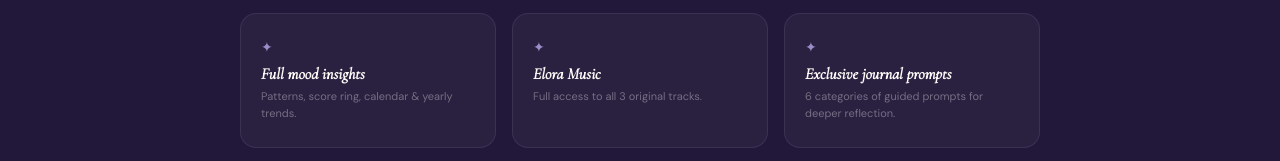
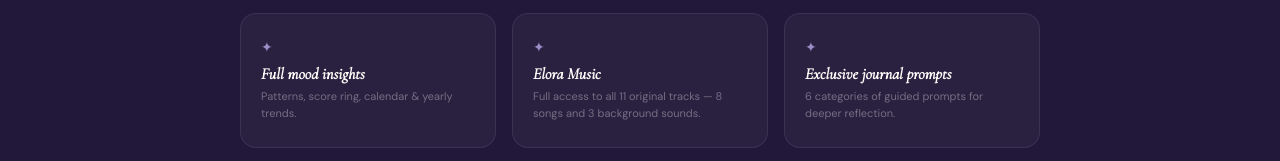
Before and after one commit to Elora-app/elora-app.com, a plain HTML site: page index.html in a window 1280 px wide. Shown: the part 5213-5374 px from the top of the page. Drawn offline with nearby package versions, Linux system fonts and the light colour scheme.

Commit message:
Update index.html

```diff
--- a/index.html
+++ b/index.html
@@ -516,7 +516,7 @@
       <div class="prem-feat"><div class="pf-icon">✦</div><h4>6 animated themes</h4><p>Stars, petals, aurora, bubbles and more.</p></div>
       <div class="prem-feat"><div class="pf-icon">✦</div><h4>Exclusive avatars</h4><p>Premium profile photos curated for Elora.</p></div>
       <div class="prem-feat"><div class="pf-icon">✦</div><h4>Full mood insights</h4><p>Patterns, score ring, calendar & yearly trends.</p></div>
-      <div class="prem-feat"><div class="pf-icon">✦</div><h4>Elora Music</h4><p>Full access to all 3 original tracks.</p></div>
+      <div class="prem-feat"><div class="pf-icon">✦</div><h4>Elora Music</h4><p>Full access to all 11 original tracks — 8 songs and 3 background sounds.</p></div>
       <div class="prem-feat"><div class="pf-icon">✦</div><h4>Exclusive journal prompts</h4><p>6 categories of guided prompts for deeper reflection.</p></div>
       <div class="prem-feat"><div class="pf-icon">✦</div><h4>Premium fonts & colors</h4><p>Personalize your journal with exclusive typography and color palettes.</p></div>
     </div>
```
